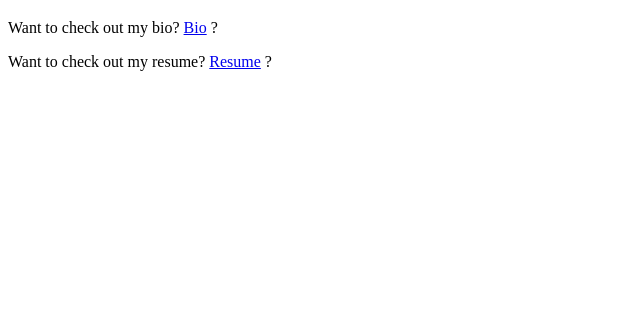
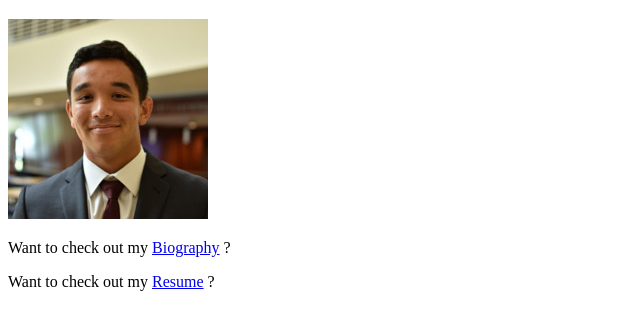
Before and after one commit to nzhang05/nzhang05.github.io, a plain HTML site: page index.html in a window 1280 px wide. Shown: the part 61-388 px from the top of the page, without its empty margins (0-640 px from the left). Drawn offline with Linux system fonts and the light colour scheme.

Commit message:
added profile pic

```diff
--- a/index.html
+++ b/index.html
@@ -9,7 +9,8 @@
 
     <body>
         <h1>Noah Zhang</h1>
-        <p>Want to check out my bio? <a href="bio.html">Bio</a> ?</p>
-        <p>Want to check out my resume? <a href="resume.html">Resume</a> ?</p>
+        <img src="propic.jpg">
+        <p>Want to check out my <a href="bio.html">Biography</a> ?</p>
+        <p>Want to check out my <a href="resume.html">Resume</a> ?</p>
     </body>
 </html>
```
Also changed, not shown: propic.jpg (added).
